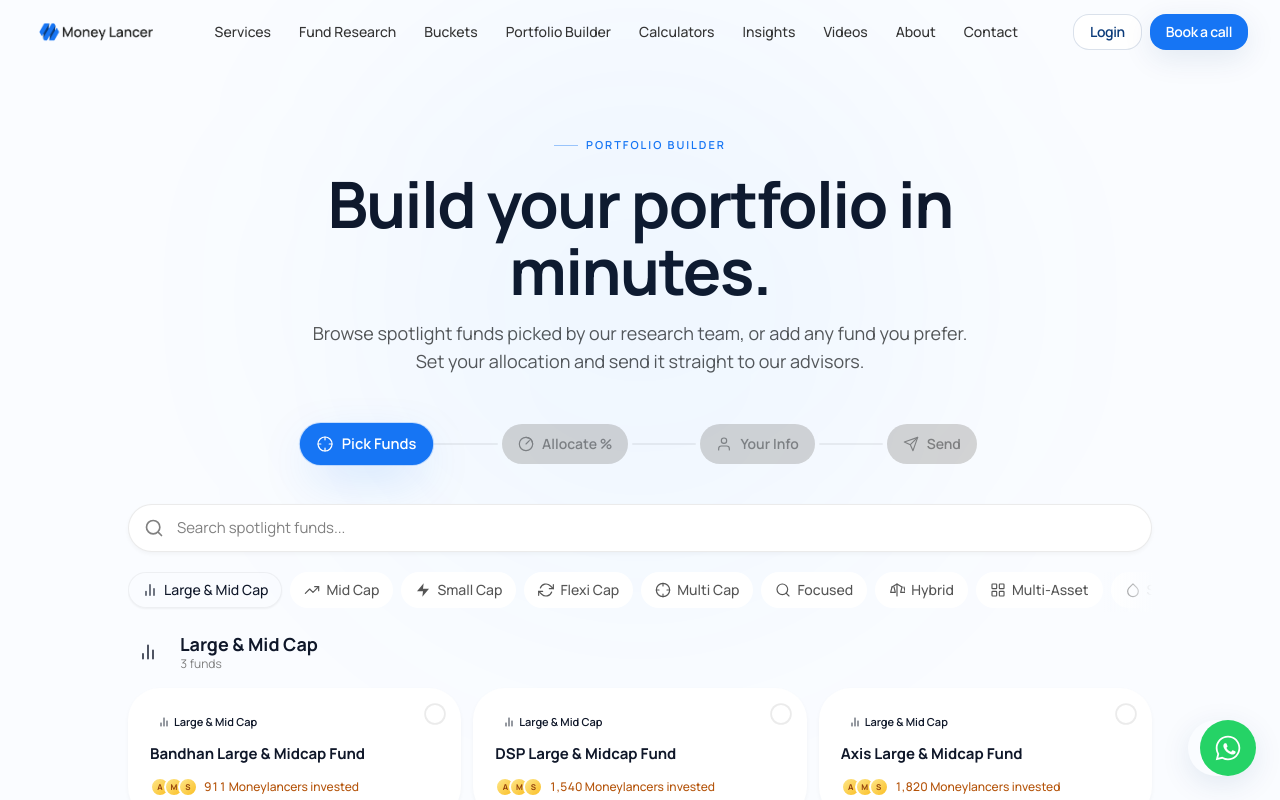
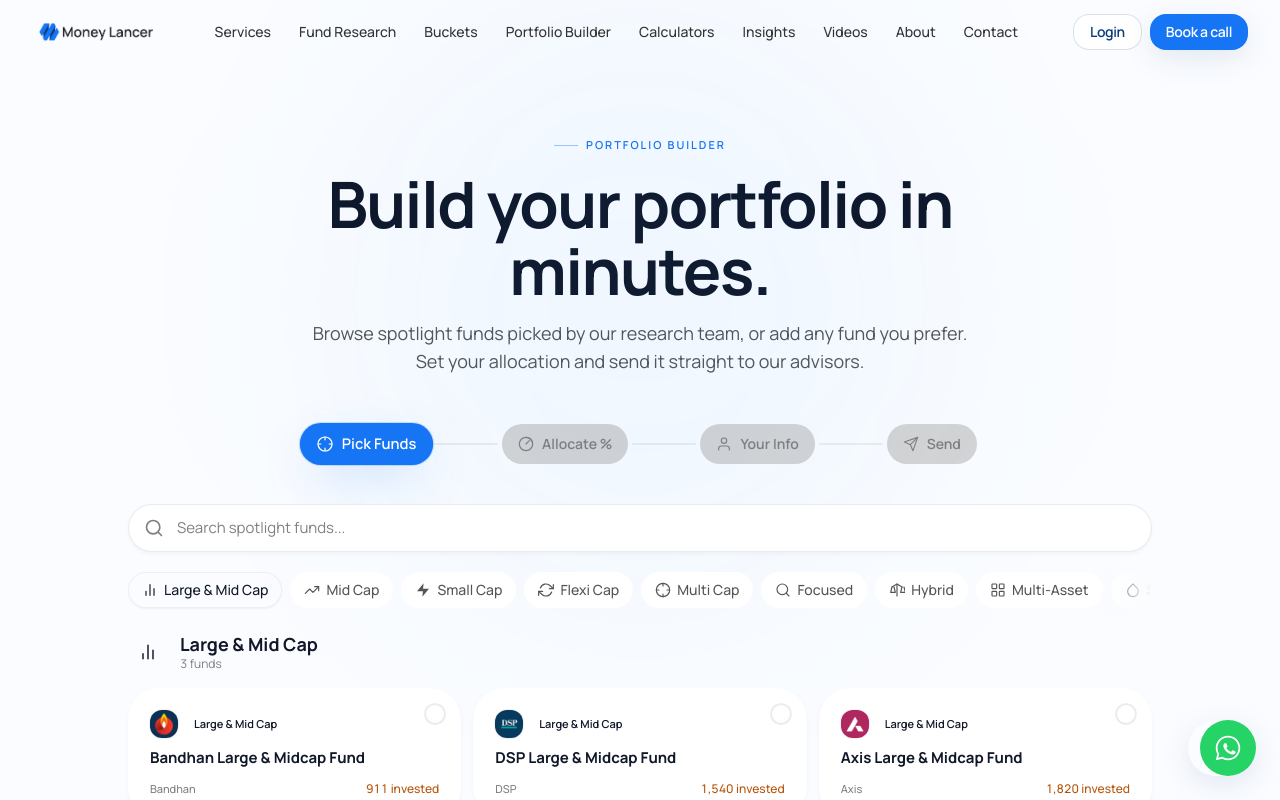
Before and after one commit to atharva-moneylancer/money-lancer-web, a Next.js app: page /portfolio-builder in a window 1280 px wide. Shown: the top 800 px of the page. Built offline with nearby package versions, Linux system fonts and the light colour scheme.

Commit message:
Add AMC logos to fund cards + fund info modal popup

```diff
--- a/components/portfolio/PortfolioBuilder.tsx
+++ b/components/portfolio/PortfolioBuilder.tsx
@@ -2,6 +2,7 @@
 
 import { useState, useMemo, useRef, useEffect } from "react";
 import { SPOTLIGHT_GROUPS, type SpotlightFund, type FundGroup, type IconId } from "@/lib/portfolio-funds";
+import { getAmcForName, type AMC } from "@/lib/amcs";
 import { cn } from "@/lib/utils";
 
 /* ------------------------------------------------------------------ */
@@ -112,6 +113,9 @@
   const [amount, setAmount] = useState("");
   const [riskProfile, setRiskProfile] = useState("");
   const [investmentMode, setInvestmentMode] = useState<"SIP" | "Lumpsum" | "Both">("SIP");
+
+  // Fund info modal
+  const [modalFund, setModalFund] = useState<{ fund: SpotlightFund; group: FundGroup } | null>(null);
 
   /* helpers */
   const isSelected = (fundName: string) => selected.some((s) => s.name === fundName);
@@ -304,6 +308,7 @@
                       group={group}
                       selected={isSelected(fund.name)}
                       onToggle={() => toggleFund(fund.name, true)}
+                      onInfo={() => setModalFund({ fund, group })}
                     />
                   ))}
                 </div>
@@ -340,6 +345,7 @@
                       group={activeGroup}
                       selected={isSelected(fund.name)}
                       onToggle={() => toggleFund(fund.name, true)}
+                      onInfo={() => setModalFund({ fund, group: activeGroup })}
                     />
                   ))}
                 </div>
@@ -740,6 +746,19 @@
         </div>
       )}
 
+      {/* ═══════════════════════════════════════════════════════════════ */}
+      {/*  Fund Info Modal                                                */}
+      {/* ═══════════════════════════════════════════════════════════════ */}
+      {modalFund && (
+        <FundInfoModal
+          fund={modalFund.fund}
+          group={modalFund.group}
+          selected={isSelected(modalFund.fund.name)}
+          onToggle={() => toggleFund(modalFund.fund.name, true)}
+          onClose={() => setModalFund(null)}
+        />
+      )}
+
       {/* scrollbar-hide utility */}
       <style jsx>{`
         .scrollbar-hide::-webkit-scrollbar { display: none; }
@@ -758,57 +777,195 @@
   group,
   selected,
   onToggle,
+  onInfo,
 }: {
   fund: SpotlightFund;
   group: FundGroup;
   selected: boolean;
   onToggle: () => void;
+  onInfo: () => void;
 }) {
+  const amc = getAmcForName(fund.name);
+
   return (
-    <button
-      onClick={onToggle}
+    <div
       className={cn(
-        "group relative overflow-hidden rounded-2xl border-2 p-5 text-left transition-all duration-200",
+        "group relative overflow-hidden rounded-2xl border-2 p-5 text-left transition-all duration-200 cursor-pointer",
         selected
           ? `${group.colorBorder} bg-white shadow-md scale-[1.02]`
           : "border-transparent bg-white shadow-soft hover:shadow-lg hover:scale-[1.01]"
       )}
+      onClick={onInfo}
     >
-      {/* Selected indicator */}
-      <div className={cn(
-        "absolute right-3 top-3 flex h-6 w-6 items-center justify-center rounded-full transition-all duration-200",
+      {/* Select checkbox — top right */}
+      <button
+        onClick={(e) => { e.stopPropagation(); onToggle(); }}
+        className={cn(
+          "absolute right-3 top-3 flex h-6 w-6 items-center justify-center rounded-full transition-all duration-200 z-10",
           selected
             ? "bg-crayola text-white scale-100"
-          : "border-2 border-black/[0.08] bg-white scale-90 group-hover:border-yale/30"
-      )}>
+            : "border-2 border-black/[0.08] bg-white scale-90 group-hover:border-yale/30 hover:border-crayola hover:bg-crayola/5"
+        )}
+        title={selected ? "Remove from portfolio" : "Add to portfolio"}
+      >
         {selected && <Icon id="check" className="h-3.5 w-3.5" />}
-      </div>
+      </button>
 
-      {/* Category badge */}
+      {/* AMC logo + category badge row */}
+      <div className="flex items-center gap-2">
+        {amc ? (
+          <img
+            src={amc.logo}
+            alt={amc.name}
+            className="h-7 w-7 rounded-md object-contain bg-white ring-1 ring-black/[0.06]"
+          />
+        ) : (
+          <span className={cn("flex h-7 w-7 items-center justify-center rounded-md", group.color, group.colorText)}>
+            <Icon id={group.icon} className="h-3.5 w-3.5" />
+          </span>
+        )}
         <span className={cn("inline-flex items-center gap-1 rounded-lg px-2 py-0.5 text-[11px] font-semibold", group.color, group.colorText)}>
-        <Icon id={group.icon} className="h-3 w-3" />
           {fund.category}
         </span>
+      </div>
 
       {/* Fund name */}
       <p className="mt-2.5 pr-8 text-[15px] font-bold leading-snug text-ink">
         {fund.name}
       </p>
 
-      {/* Social proof */}
-      <div className="mt-3 flex items-center gap-1.5">
-        <div className="flex -space-x-1.5">
-          {[0, 1, 2].map((i) => (
-            <div key={i} className="flex h-5 w-5 items-center justify-center rounded-full border-2 border-white bg-gradient-to-br from-amber-200 to-amber-400 text-[8px] font-bold text-amber-800">
-              {["A", "M", "S"][i]}
-            </div>
-          ))}
-        </div>
-        <span className="text-xs font-medium text-amber-700">
-          {fund.investors.toLocaleString("en-IN")} Moneylancers invested
+      {/* AMC name + investor count */}
+      <div className="mt-3 flex items-center justify-between">
+        {amc && (
+          <span className="text-[11px] font-medium text-slate2">{amc.name}</span>
+        )}
+        <span className="text-xs font-medium text-amber-700 ml-auto">
+          {fund.investors.toLocaleString("en-IN")} invested
         </span>
       </div>
+    </div>
+  );
+}
+
+/* ------------------------------------------------------------------ */
+/*  Fund Info Modal                                                    */
+/* ------------------------------------------------------------------ */
+
+function FundInfoModal({
+  fund,
+  group,
+  selected,
+  onToggle,
+  onClose,
+}: {
+  fund: SpotlightFund;
+  group: FundGroup;
+  selected: boolean;
+  onToggle: () => void;
+  onClose: () => void;
+}) {
+  const amc = getAmcForName(fund.name);
+
+  return (
+    <div className="fixed inset-0 z-50 flex items-center justify-center p-4" onClick={onClose}>
+      {/* Backdrop */}
+      <div className="absolute inset-0 bg-black/40 backdrop-blur-sm" />
+
+      {/* Modal */}
+      <div
+        className="relative w-full max-w-md overflow-hidden rounded-3xl bg-white shadow-2xl animate-in fade-in zoom-in-95 duration-200"
+        onClick={(e) => e.stopPropagation()}
+      >
+        {/* Close button */}
+        <button
+          onClick={onClose}
+          className="absolute right-4 top-4 z-10 flex h-8 w-8 items-center justify-center rounded-full bg-black/5 text-slate2 transition-colors hover:bg-black/10 hover:text-ink"
+        >
+          <svg className="h-4 w-4" fill="none" viewBox="0 0 24 24" stroke="currentColor" strokeWidth={2}>
+            <path strokeLinecap="round" d="M18 6L6 18M6 6l12 12" />
+          </svg>
         </button>
+
+        {/* Header with AMC branding */}
+        <div className={cn("px-6 pt-6 pb-5", group.color)}>
+          <div className="flex items-center gap-3">
+            {amc ? (
+              <img
+                src={amc.logo}
+                alt={amc.name}
+                className="h-12 w-12 rounded-xl object-contain bg-white p-1 ring-1 ring-black/[0.06] shadow-sm"
+              />
+            ) : (
+              <span className={cn("flex h-12 w-12 items-center justify-center rounded-xl bg-white shadow-sm", group.colorText)}>
+                <Icon id={group.icon} className="h-6 w-6" />
+              </span>
+            )}
+            <div className="min-w-0 flex-1 pr-8">
+              <h3 className="text-lg font-bold leading-snug text-ink">{fund.name}</h3>
+              {amc && <p className="mt-0.5 text-sm text-slate1">{amc.name}</p>}
+            </div>
+          </div>
+        </div>
+
+        {/* Fund details */}
+        <div className="px-6 py-5 space-y-4">
+          {/* Info grid */}
+          <div className="grid grid-cols-2 gap-3">
+            <div className="rounded-xl bg-mist p-3">
+              <p className="text-[11px] font-medium uppercase tracking-wide text-slate2">Category</p>
+              <p className="mt-1 text-sm font-semibold text-ink">{fund.category}</p>
+            </div>
+            <div className="rounded-xl bg-mist p-3">
+              <p className="text-[11px] font-medium uppercase tracking-wide text-slate2">Type</p>
+              <p className="mt-1 text-sm font-semibold text-ink">{group.label}</p>
+            </div>
+            <div className="rounded-xl bg-mist p-3">
+              <p className="text-[11px] font-medium uppercase tracking-wide text-slate2">Investors</p>
+              <p className="mt-1 text-sm font-semibold text-ink">{fund.investors.toLocaleString("en-IN")}+</p>
+            </div>
+            <div className="rounded-xl bg-mist p-3">
+              <p className="text-[11px] font-medium uppercase tracking-wide text-slate2">Plan</p>
+              <p className="mt-1 text-sm font-semibold text-ink">Regular</p>
+            </div>
+          </div>
+
+          {/* Spotlight badge */}
+          <div className="flex items-center gap-2 rounded-xl bg-amber-50 px-4 py-3">
+            <Icon id="sparkle" className="h-4 w-4 text-amber-500" />
+            <p className="text-sm font-medium text-amber-800">
+              In the Spotlight — curated by ML Research
+            </p>
+          </div>
+
+          {/* Disclaimer */}
+          <p className="text-[11px] leading-relaxed text-slate2">
+            Mutual fund investments are subject to market risks. Read all scheme-related documents carefully.
+            Past performance is not indicative of future results.
+          </p>
+        </div>
+
+        {/* Action bar */}
+        <div className="flex gap-3 border-t border-black/[0.06] bg-mist/30 px-6 py-4">
+          <button
+            onClick={onClose}
+            className="flex-1 h-11 rounded-xl border border-black/[0.08] bg-white text-sm font-semibold text-ink transition-all hover:bg-cloud"
+          >
+            Close
+          </button>
+          <button
+            onClick={() => { onToggle(); onClose(); }}
+            className={cn(
+              "flex-1 h-11 rounded-xl text-sm font-bold transition-all",
+              selected
+                ? "border border-red-200 bg-red-50 text-red-600 hover:bg-red-100"
+                : "bg-crayola text-white shadow-lift hover:bg-[#1262d6] hover:shadow-glow"
+            )}
+          >
+            {selected ? "Remove from Portfolio" : "Add to Portfolio"}
+          </button>
+        </div>
+      </div>
+    </div>
   );
 }
 
--- a/lib/amcs.ts
+++ b/lib/amcs.ts
@@ -55,7 +55,7 @@
   { slug: "sundaram",                name: "Sundaram",                      apiName: "Sundaram Mutual Fund",                         logo: "/amcs/sundaram.webp",     aliases: ["SundaramMF"] },
   { slug: "tata",                    name: "Tata",                          apiName: "Tata Mutual Fund",                             logo: "/amcs/tata.webp",         aliases: ["TataMF"] },
   { slug: "taurus",                  name: "Taurus",                        apiName: "Taurus Mutual Fund",                           logo: "/amcs/taurus.webp",       aliases: ["TaurusMF"] },
-  { slug: "the",                     name: "The",                           apiName: "The Mutual Fund",                              logo: "/amcs/the.webp",          aliases: ["TheMF"] },
+  { slug: "the-wealth-company",       name: "The Wealth Company",            apiName: "The Mutual Fund",                              logo: "/amcs/the.webp",          aliases: ["TheMF", "TheWealth"] },
   { slug: "trust",                   name: "Trust",                         apiName: "Trust Mutual Fund",                            logo: "/amcs/trust.webp",        aliases: ["TrustMF"] },
   { slug: "unifi",                   name: "Unifi",                         apiName: "Unifi Mutual Fund",                            logo: "/amcs/unifi.webp",        aliases: ["UnifiMF"] },
   { slug: "union",                   name: "Union",                         apiName: "Union Mutual Fund",                            logo: "/amcs/union.webp",        aliases: ["UnionMF"] },
```
Lines whose indentation alone changed are shown as unchanged.
